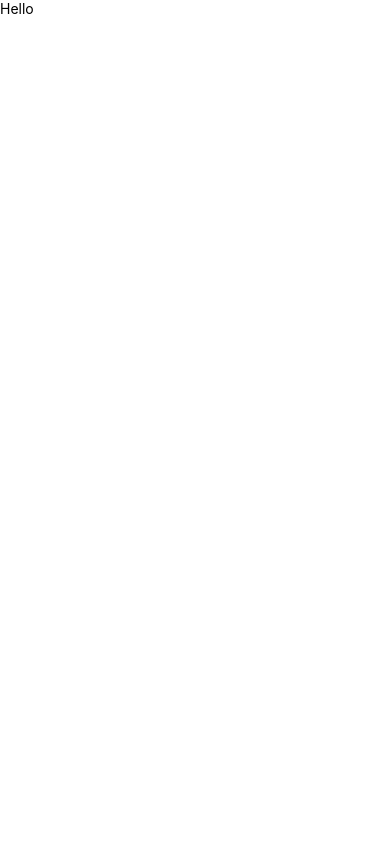
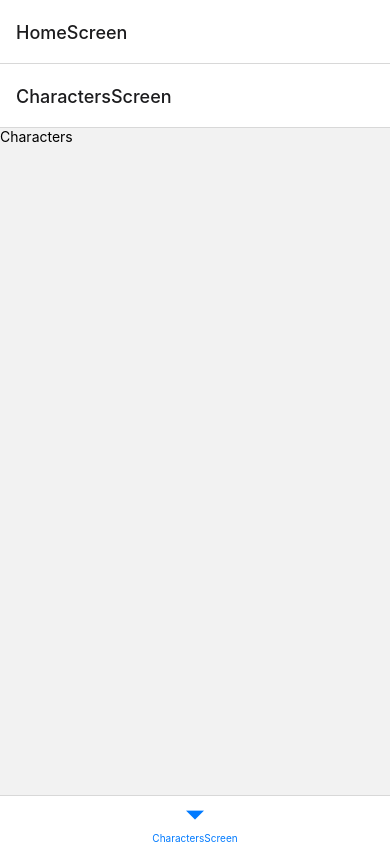
Before and after one commit to badalsaibo/rick-n-morty, a React Native app: screen / in a window 390 px wide. Built offline with nearby package versions, Linux system fonts and the light colour scheme.

Commit message:
feat: tabs navigator and screens

```diff
--- a/App.tsx
+++ b/App.tsx
@@ -1,12 +1,21 @@
 import { Text, View } from 'react-native';
 import { NavigationContainer } from '@react-navigation/native';
 
+import BootSplash from "react-native-bootsplash";
+import { useEffect } from 'react';
+import NavigatorRoot from '@/navigators/navigator.root';
+
 const App = () => {
+
+  useEffect(() => {
+    BootSplash.hide({ fade: true });
+    console.log("BootSplash has been hidden successfully");
+  }, []);
+
+
   return (
     <NavigationContainer>
-      <View>
-        <Text>Hello</Text>
-      </View>
+      <NavigatorRoot />
     </NavigationContainer>
   );
 };
--- a/babel.config.js
+++ b/babel.config.js
@@ -1,3 +1,14 @@
 module.exports = {
   presets: ['module:@react-native/babel-preset'],
+  plugins: [
+    [
+      'module-resolver',
+      {
+        root: ['.'],
+        alias: {
+          '^@/(.+)': './src/\\1',
+        },
+      },
+    ],
+  ],
 };
--- a/package.json
+++ b/package.json
@@ -10,7 +10,9 @@
     "test": "jest"
   },
   "dependencies": {
+    "@react-navigation/bottom-tabs": "^6.6.1",
     "@react-navigation/native": "^6.1.18",
+    "@react-navigation/native-stack": "^6.11.0",
     "react": "18.3.1",
     "react-native": "0.75.2",
     "react-native-bootsplash": "^6.1.3",
@@ -28,6 +30,7 @@
     "@types/react": "^18.2.6",
     "@types/react-test-renderer": "^18.0.0",
     "babel-jest": "^29.6.3",
+    "babel-plugin-module-resolver": "^5.0.2",
     "eslint": "^8.19.0",
     "jest": "^29.6.3",
     "prettier": "2.8.8",
--- /dev/null
+++ b/src/navigators/navigator.root.tsx
@@ -0,0 +1,15 @@
+import HomeScreen from "@/screens/home/home.screen";
+import { createNativeStackNavigator } from "@react-navigation/native-stack";
+
+const Stack = createNativeStackNavigator();
+
+
+const NavigatorRoot = () => {
+    return (
+        <Stack.Navigator>
+            <Stack.Screen name="HomeScreen" component={HomeScreen} />
+        </Stack.Navigator>
+    )
+}
+
+export default NavigatorRoot;
--- /dev/null
+++ b/src/screens/home/home.screen.tsx
@@ -0,0 +1,15 @@
+import { createBottomTabNavigator } from "@react-navigation/bottom-tabs";
+import CharactersScreen from "./screens/characters.screen";
+
+const Tab = createBottomTabNavigator();
+
+
+const HomeScreen = () => {
+    return (
+        <Tab.Navigator>
+            <Tab.Screen name="CharactersScreen" component={CharactersScreen} />
+        </Tab.Navigator>
+    );
+}
+
+export default HomeScreen;
--- /dev/null
+++ b/src/screens/home/screens/characters.screen.tsx
@@ -0,0 +1,9 @@
+import { Text } from "react-native";
+
+const CharactersScreen = () => {
+    return (
+        <Text>Characters</Text>
+    );
+}
+
+export default CharactersScreen;
```
Also changed, not shown: 2 other files (tests, documents, lock files or other folders).
